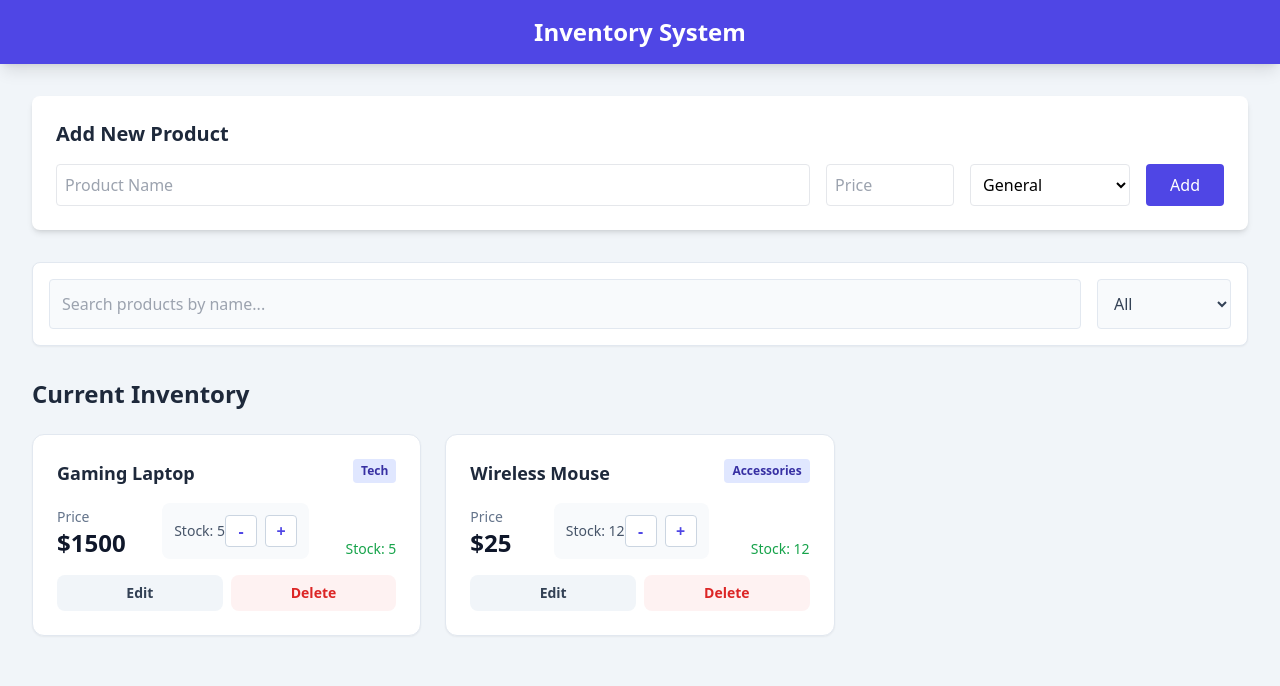
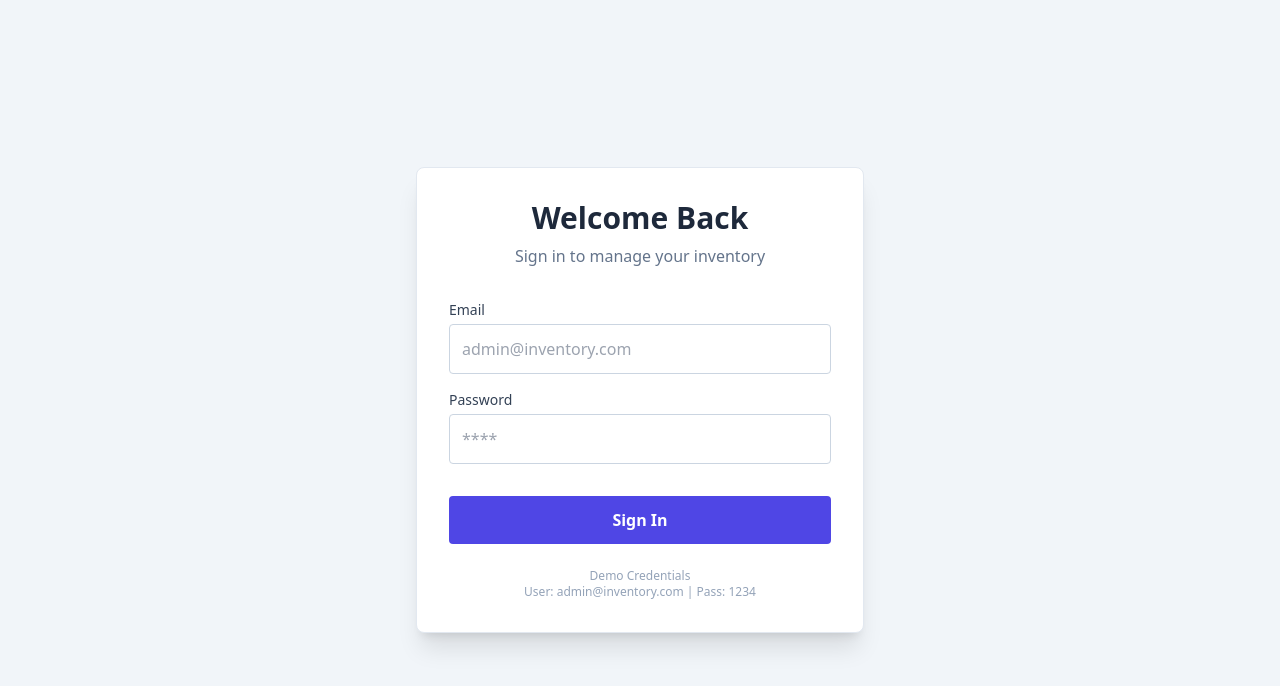
Before and after one commit to Chris131312/inventory-system-react, a React (Vite) app: page / in a window 1280 px wide. Shown: the top 686 px of the page. Built offline with nearby package versions, Linux system fonts and the light colour scheme.

Commit message:
Login Page Completed

```diff
--- a/src/App.jsx
+++ b/src/App.jsx
@@ -4,6 +4,7 @@ import Header from "./components/Header";
 import ProductList from "./components/ProductList";
 import ProductForm from "./components/ProductForm";
 import EditProductModal from "./components/EditProductModal";
+import LoginPage from "./components/LoginPage";
 
 function App() {
   const [products, setProducts] = useState(() => {
@@ -29,6 +30,23 @@ function App() {
       ];
     }
   });
+
+  const [user, setUser] = useState(() => {
+    const savedUser = localStorage.getItem("inventory_user");
+    return savedUser ? JSON.parse(savedUser) : null;
+  });
+
+  const handleLogin = (userData) => {
+    setUser(userData);
+    localStorage.setItem("inventory_user", JSON.stringify(userData));
+    toast.success(`Welcome back, ${userData.name}!`);
+  };
+
+  const handleLogout = () => {
+    setUser(null);
+    localStorage.removeItem("inventory_user");
+    toast.info("You have been logget out.");
+  };
 
   const [searchTerm, setSearchTerm] = useState("");
   const [selectedCategory, setSelectedCategory] = useState("All");
@@ -101,11 +119,20 @@ function App() {
     return matchesSearch && matchesCategory;
   });
 
+  if (!user) {
+    return (
+      <>
+        <Toaster richColors position="bottom-right" />
+        <LoginPage onLogin={handleLogin} />
+      </>
+    );
+  }
+
   return (
     <div className="min-h-screen bg-slate-100">
       <Toaster richColors position="bottom-right" />
 
-      <Header />
+      <Header user={user} onLogout={handleLogout} />
 
       <main className="p-8 max-w-7xl mx-auto">
         <ProductForm addProduct={handleAddProduct} />
--- a/src/components/Header.jsx
+++ b/src/components/Header.jsx
@@ -1,9 +1,25 @@
-function Header() {
+function Header({ user, onLogout }) {
   return (
-    <header className="bg-indigo-600 p-4 shadow-lg">
-      <h1 className="text-white text-2xl font-bold text-center">
-        Inventory System
-      </h1>
+    <header className="bg-slate-900 text-white p-4 shadow-lg">
+      <div className="max-w-7xl mx-auto flex justify-between items-center">
+        <div className="flex items-center gap-2">
+          <span className="text-2xl">📦</span>
+          <h1 className="text-xl font-bold tracking-wide">Inventory App</h1>
+        </div>
+        {user && (
+          <div className="flex items-enter gap-4">
+            <span className="text-slate-300 text-sm hidden sm:inline">
+              Hi, {user.name}
+            </span>
+            <button
+              onClick={onLogout}
+              className="bg-slate-700 hover:bg-slate-600 text-xs px-3 py-1.5 rounded transition-colors text-slate-200 border border-slate-600"
+            >
+              Logout
+            </button>
+          </div>
+        )}
+      </div>
     </header>
   );
 }
--- a/src/components/LoginPage.jsx
+++ b/src/components/LoginPage.jsx
@@ -14,4 +14,56 @@ function LoginPage({ onLogin }) {
       toast.error("Invalid credentials.");
     }
   };
+
+  return (
+    <div className="min-h-screen flex items-center justify-center bg-slate-100">
+      <div className="bg-white p-8 rounded-lg shadow-xl w-full max-w-md border border-slate-200">
+        <div className="text-center mb-8">
+          <h1 className="text-3xl font-bold text-slate-800">Welcome Back</h1>
+          <p className="text-slate-500 mt-2">
+            Sign in to manage your inventory
+          </p>
+        </div>
+
+        <form onSubmit={handleSubmit} className="flex flex-col gap-4">
+          <div>
+            <label className="block text-sm font-medium text-slate-700 mb-1">
+              Email
+            </label>
+            <input
+              type="email"
+              className="w-full p-3 border border-slate-300 rounded focus:ring-2 focus:ring-indigo-500 outline-none transition"
+              placeholder="admin@inventory.com"
+              value={email}
+              onChange={(e) => setEmail(e.target.value)}
+            />
+          </div>
+          <div>
+            <label className="block text-sm font-medium text-slate-700 mb-1">
+              Password
+            </label>
+            <input
+              type="password"
+              className="w-full p-3 border border-slate-300 rounded focus:ring-2 focus:ring-indigo-500 outline-none transition"
+              placeholder="****"
+              value={password}
+              onChange={(e) => setPassword(e.target.value)}
+            />
+          </div>
+          <button
+            type="submit"
+            className="w-full bg-indigo-600 text-white font-bold py-3 rounded hover:bg-indigo-700 transition-colors mt-4"
+          >
+            Sign In
+          </button>
+        </form>
+        <div className="mt-6 text-center text-xs text-slate-400">
+          <p>Demo Credentials</p>
+          <p>User: admin@inventory.com | Pass: 1234</p>
+        </div>
+      </div>
+    </div>
+  );
 }
+
+export default LoginPage;
```
